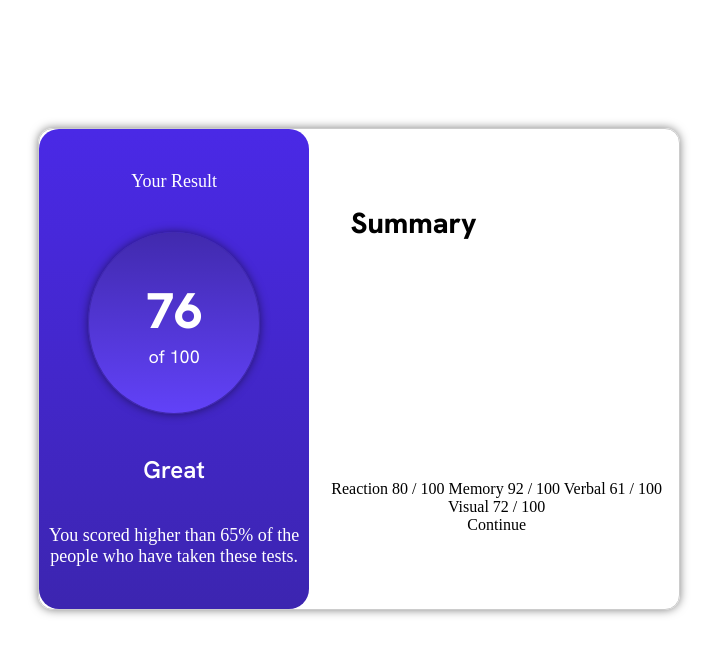
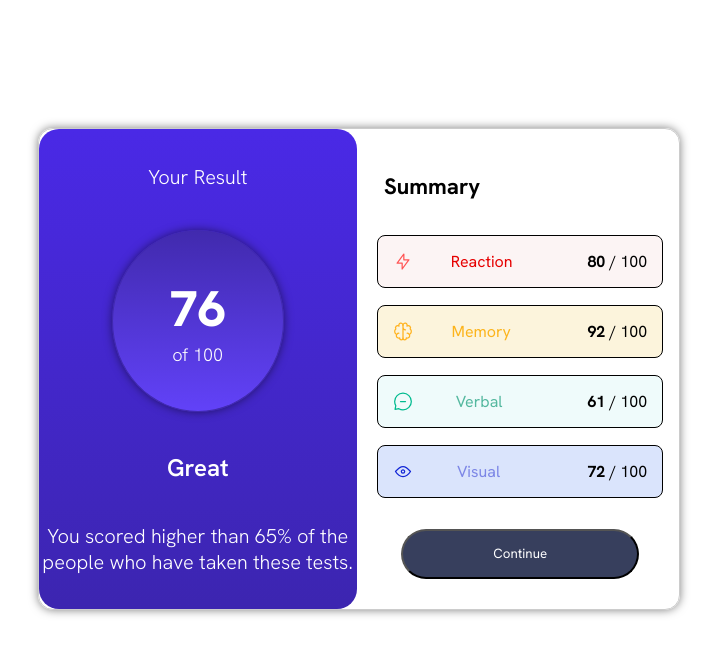
Before and after one commit to LucasFerreira92/Componente-de-resumo-de-resultados, a plain HTML site: page index.html in a window 1280 px wide. Shown: the whole page, without its empty margins (281-998 px from the left). Drawn offline with Linux system fonts and the light colour scheme.

Commit message:
update 1

```diff
--- a/index.html
+++ b/index.html
@@ -4,10 +4,8 @@
 <head>
   <meta charset="UTF-8">
   <meta name="viewport" content="width=device-width, initial-scale=1.0">
-
   <link rel="icon" type="image/png" sizes="32x32" href="./favicon-32x32.png">
   <link rel="stylesheet" href="style.css">
-
   <title>Frontend Mentor | Results summary component</title>
 
 </head>
@@ -28,22 +26,48 @@
     </div>
 
     <div class="card-branco">
-      <h2 class="resumo_caracteristica">Summary</h2>
+      <div class="titulo">
+        <h3>Summary</h3>
+      </div> <br>
 
-      <div>Reaction
-      80 / 100
 
-      Memory
-      92 / 100
+      <div class="sub_reacoes" style="background-color:
+#fcf4f4;">
+        <img src="./icon-reaction.svg" alt="">
+        <p style="color:#e60000;">Reaction</p>
+        <strong>
+          <p>80
+        </strong> / 100</p>
 
-      Verbal
-      61 / 100
+      </div>
 
-      Visual
-      72 / 100
+      <div class="sub_reacoes" style="background-color:
+#fcf4dc;"><img src="./icon-memory.svg" alt="">
+        <p style="color:
+        #fcb41c;">Memory</p>
+        <strong>
+          <p>92
+        </strong> / 100</p>
+
+      </div>
+      <div class="sub_reacoes" style="background-color:
+      #effbfb;"> <img src="./icon-verbal.svg" alt="">
+        <p style="color: #54b89f;">Verbal</p>
+        <strong>
+          <p>61
+        </strong> / 100</p>
+      </div>
+
+      <div class="sub_reacoes" style="background-color: #dae4fc;"><img src="./icon-visual.svg" alt="">
+        <p style="color: #7c86e6;">Visual</p>
+        <strong>
+          <p>72
+        </strong> / 100</p>
+      </div>
+      </h4>
+
+      <button class="botao">Continue</button>
     </div>
-
-      Continue</div>
   </section>
 
   <div class="attribution">
--- a/style.css
+++ b/style.css
@@ -1,4 +1,8 @@
 @import url('https://fonts.googleapis.com/css2?family=Hanken+Grotesk:ital,wght@0,100..900;1,100..900&display=swap');
+
+:root {
+    --fonte-primaria: "Hanken Grotesk", sans-serif;
+}
 
 * {
     margin: 0;
@@ -14,13 +18,14 @@ body {
 }
 
 .card-azul {
-    background: linear-gradient(0deg, rgba(60,37,176,1) 0%, rgba(74,41,230,1) 100%);
+    background: linear-gradient(0deg, rgba(60, 37, 176, 1) 0%, rgba(74, 41, 230, 1) 100%);
     color: white;
+    font-family: var(--fonte-primaria);
+    font-weight: 300;
     width: 50%;
     height: 100%;
-    font-size: 18px;
+    font-size: 20px;
     border-radius: 20px;
-    font-size: 18px;
     align-items: center;
     display: flex;
     justify-content: center;
@@ -51,7 +56,7 @@ section {
     box-shadow: 0 0 10px rgba(0, 0, 0, 0.5);
     width: 170px;
     height: 180px;
-    font-family: "Hanken Grotesk", sans-serif;
+    font-family: var(--fonte-primaria);
     font-size: 18px;
     display: flex;
     text-align: center;
@@ -64,20 +69,82 @@ section {
 .number h2 {
     font-size: 50px;
     font-weight: 800;
-    font-family: "Hanken Grotesk", sans-serif;
+    font-family: var(--fonte-primaria);
 }
 
 div h2 {
     font-size: 24px;
-    font-family: "Hanken Grotesk", sans-serif;
+    font-family: var(--fonte-primaria);
     font-weight: 600;
 }
 
-.resumo_caracteristica{
-    font-family: "Hanken Grotesk", sans-serif;
+.card-branco {
+    width: 50%;
+    display: flex;
+    flex-direction: column;
+    gap: 5px;
+    justify-content: center;
+    align-items: center;
+}
+
+.resumo_caracteristica {
+    font-family: var(--fonte-primaria);
     font-size: 180%;
     font-weight: 800;
-    margin-bottom: 65%;
+    margin-bottom: 79%;
     text-align: start;
-    margin-left: 10%;
 }
+
+.titulo {
+    justify-content: start;
+    justify-items: start;
+    flex-direction: column;
+    display: flex;
+    font-size: 19px;
+    font-family: var(--fonte-primaria);
+    font-weight: 800;
+    text-align: start !important;
+    width: 100%;
+    margin-left: 45px;
+    margin-top: 12px;
+}
+
+h4 {
+    font-size: 18px;
+    font-family: var(--fonte-primaria);
+    justify-content: start;
+    justify-items: center;
+    text-align: center;
+    flex-direction: column;
+}
+
+section {
+    display: flex;
+    flex-direction: row;
+    justify-content: space-between;
+}
+
+.sub_reacoes {
+    border: 1px solid #000000;
+    border-radius: 8px;
+    padding: 15px;
+    width: 80%;
+    font-family: var(--fonte-primaria);
+    margin: 6px 0;
+    display: flex;
+    flex-direction: row;
+    justify-content: space-between;
+}
+
+.botao {
+    font-family: var(--fonte-primaria);
+    width: 50%;
+    background-color: #373f5d;
+    padding: 10px;
+    border-radius: 30px;
+    text-align: center;
+    color: white;
+    margin-top: 20px;
+    width: 75%;
+    height: 50px;
+}
```
